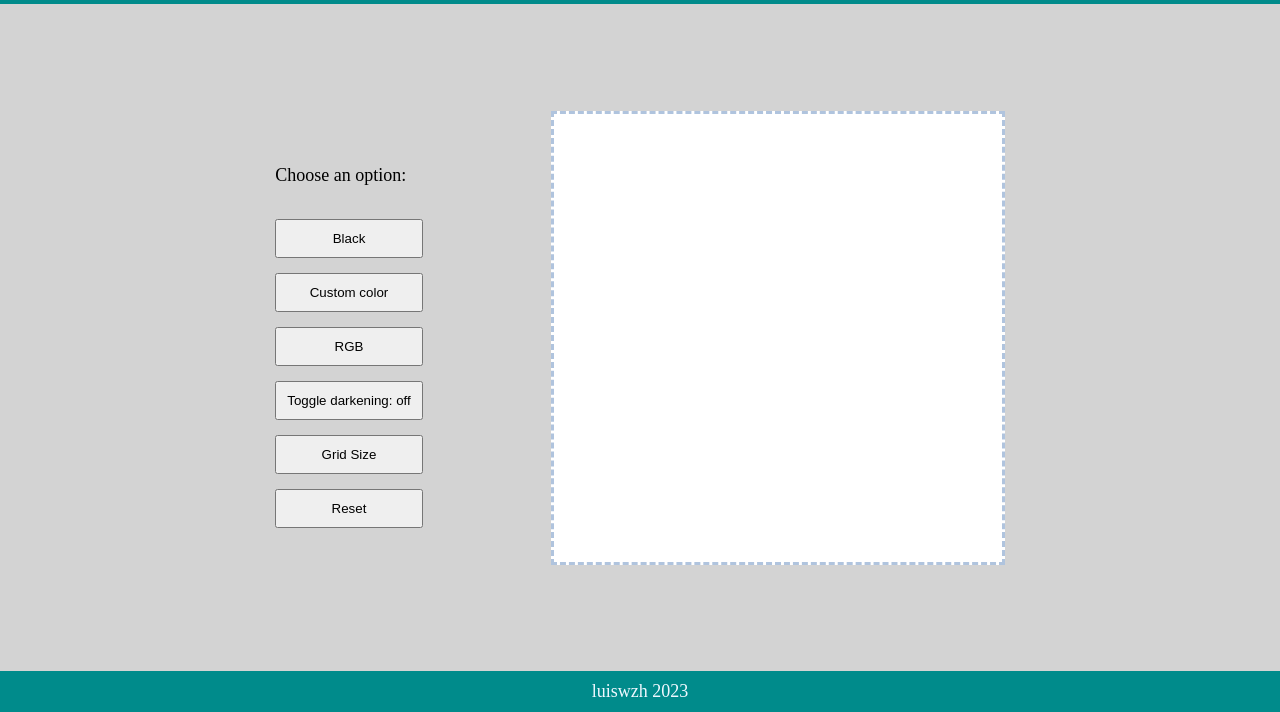
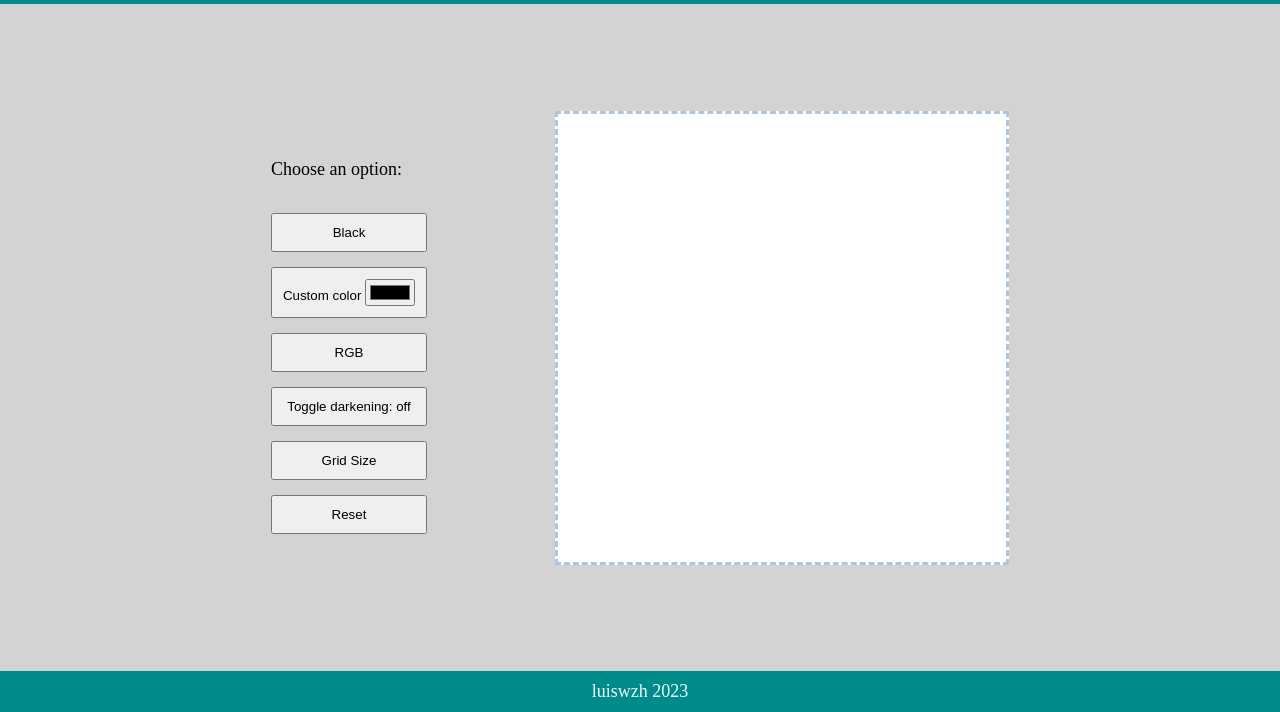
Before and after one commit to luiswzh/etch-a-sketch, a plain HTML site: page index.html in a window 1280 px wide. Shown: the part 88-800 px from the top of the page. Drawn offline with Linux system fonts and the light colour scheme.

Commit message:
Add color input

```diff
--- a/index.html
+++ b/index.html
@@ -4,7 +4,7 @@
 <head>
     <meta charset="UTF-8">
     <meta name="viewport" content="width=device-width, initial-scale=1.0">
-    <title>Document</title>
+    <title>Etch-a-Sketch</title>
     <script src="./script.js" defer></script>
     <link href="./styles.css" rel="stylesheet"></link>
 </head>
@@ -18,7 +18,7 @@
         <div class="menu">
             <p>Choose an option: </p>
             <button id="black">Black</button>
-            <button id="custom">Custom color</button>
+            <button id="custom">Custom color <input type="color" value="black"/></button>
             <button id="rgb">RGB</button>
             <button id="darken">Toggle darkening: off</button>
             <button id="grid-size">Grid Size</button>
```
